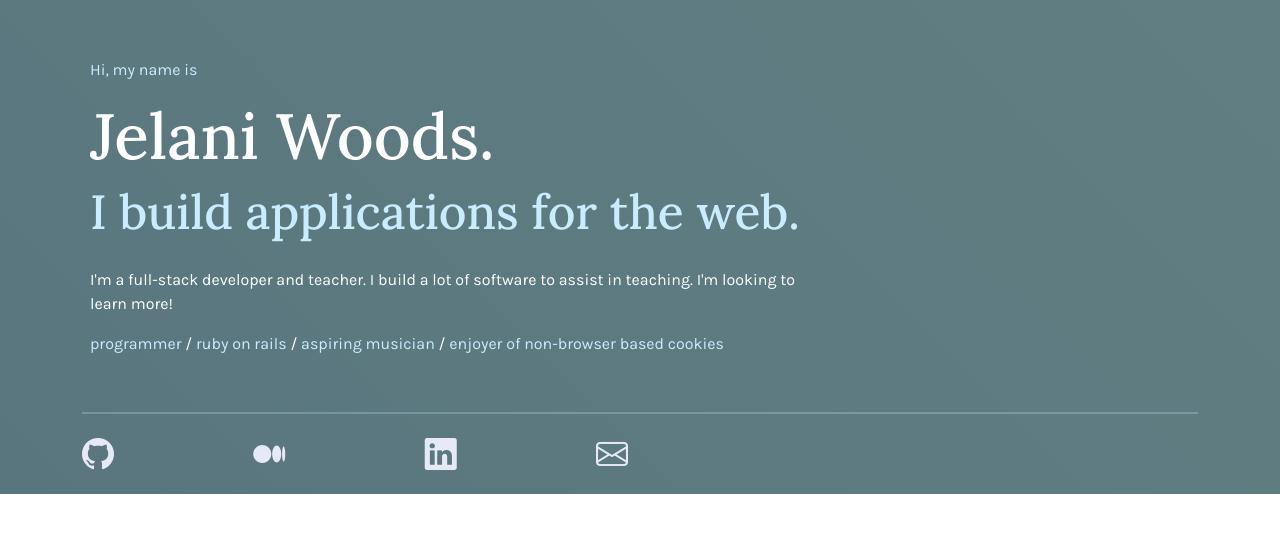
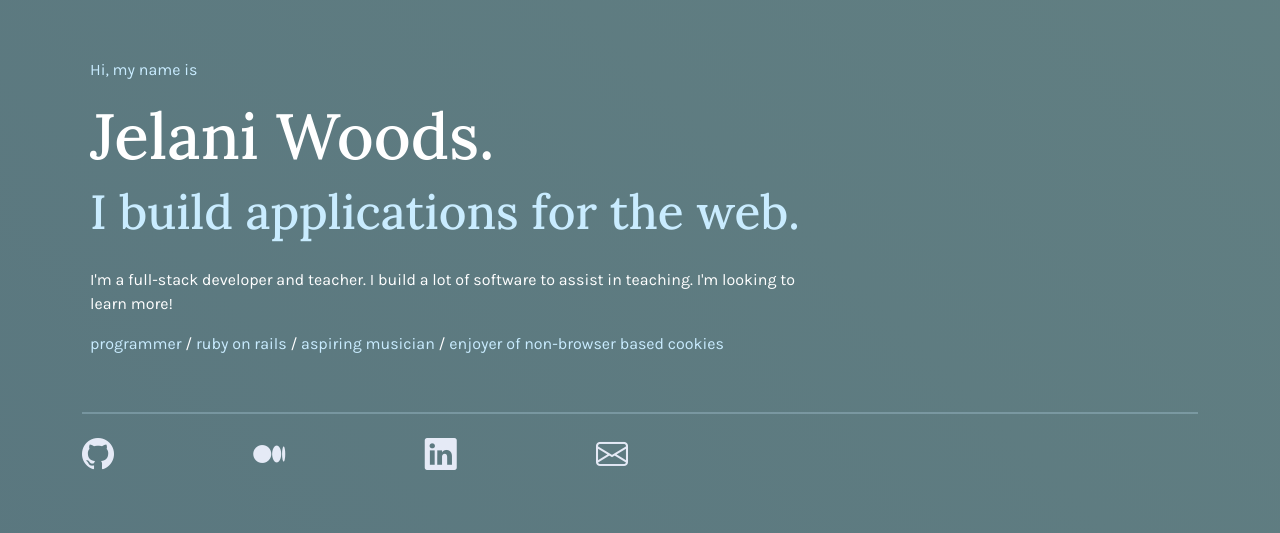
Before and after one commit to jmw686-appdev/til, a Jekyll site: the page index.html, which Jekyll copies as it is, in a window 1280 px wide. Shown: the top 533 px of the page. Built offline with Jekyll 4.4.1, drawn with Linux system fonts in a browser that asks for light colours.

Commit message:
Fix weird scroll on iphone 13 rpo

```diff
--- a/index.html
+++ b/index.html
@@ -64,10 +64,11 @@
       50%{background-position:11% 100%}
       100%{background-position:90% 0%}
       }
+      html, body {margin: 0; height: 100%; overflow: hidden}
     </style>
   </head>
   <body>
-    <div class="dynamic-bg d-flex" style="">
+    <div class="dynamic-bg d-flex" style="min-height: 100vh;">
       <div class="container">
         <div class="row" style="padding-top: 50px;">
           <div class="col-12 text-break">
```
